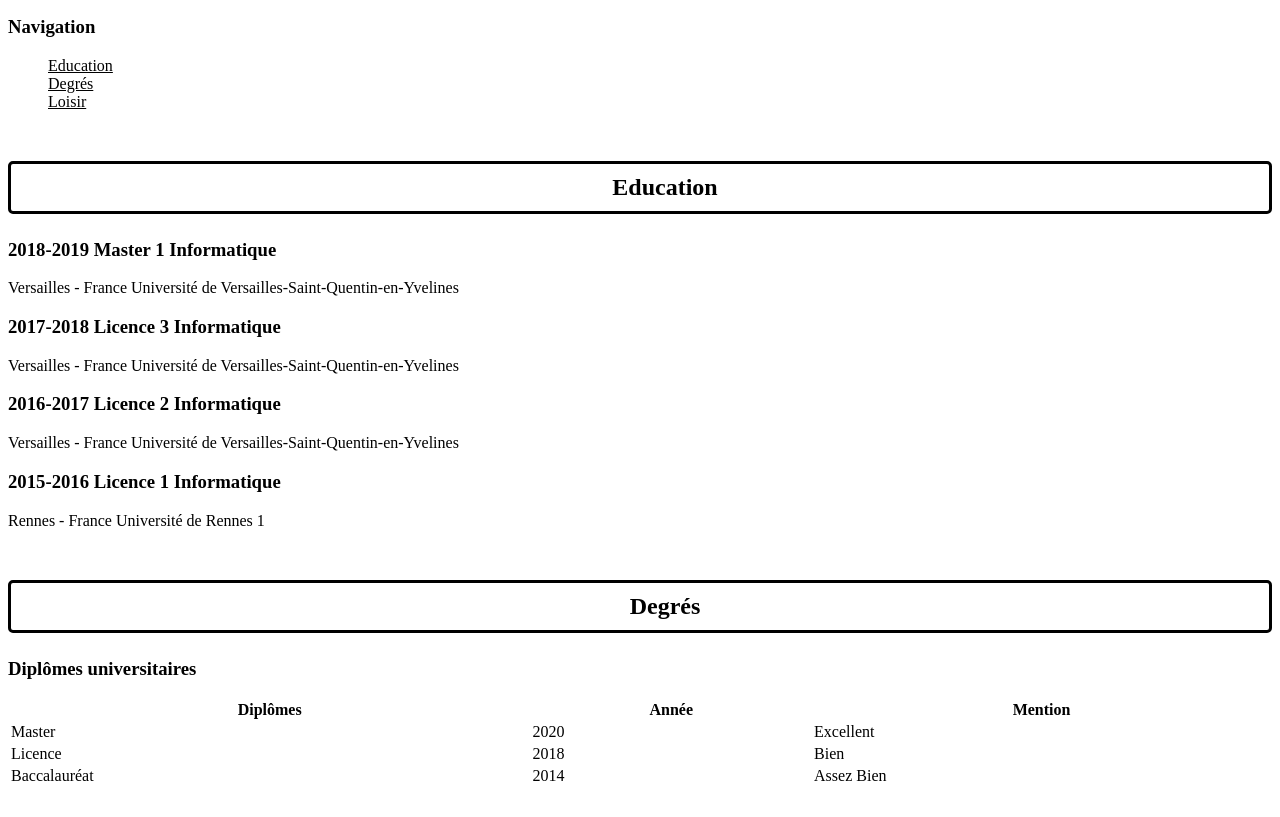
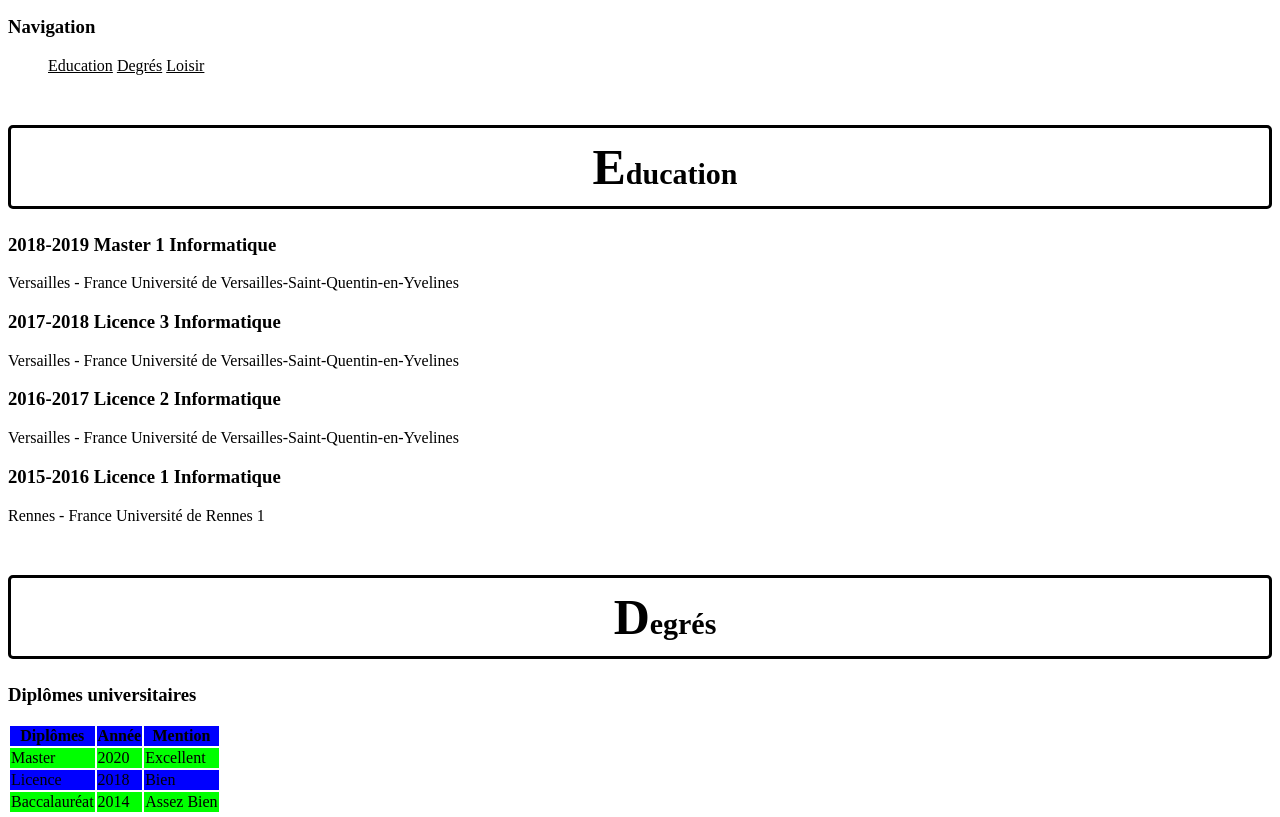
Before and after one commit to boudo/AWS_td1, a plain HTML site: page index.html in a window 1280 px wide. Shown: the part 671-1488 px from the top of the page. Drawn offline with Linux system fonts and the light colour scheme.

Commit message:
💸☃️ Updated with Glitch

```diff
--- a/index.html
+++ b/index.html
@@ -75,7 +75,7 @@
         <h3>
           Diplômes universitaires
         </h3>
-          <table style="width:100%">
+          <table class="tableau">
           <tr>
             <th>Diplômes</th>
             <th>Année</th>
--- a/style.css
+++ b/style.css
@@ -10,7 +10,8 @@
 }*/
 
 body {
-  animation: rainbow 10s infinite;
+  animation: rainbow 15s infinite;
+  font-family: "Times New Roman", Times, serif;
 }
 h1 {
   text-align: center;
@@ -41,7 +42,7 @@ section article h2{
 
   text-align: center;
 
-  font-family: "Times New Roman", Times, serif;
+
 }
 
 figure{
@@ -51,6 +52,9 @@ figure{
 
 }
 
+nav li{
+  display: inline;
+}
 nav li{
   list-style: none;
 }
@@ -77,3 +81,19 @@ nav a:hover {
 nav a:active {
   color: blue;
 }
+
+.tableau tr:nth-child(2n){
+  background-color: lime;
+}
+
+.tableau tr:nth-child(2n+1){
+  background-color: blue;
+}
+
+article h2{
+  font-size: 30px;
+}
+
+article h2:first-letter{
+  font-size: 50px;
+}
```
